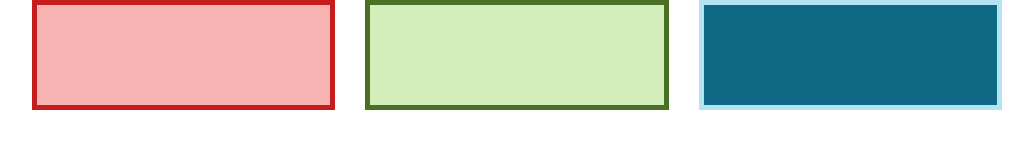
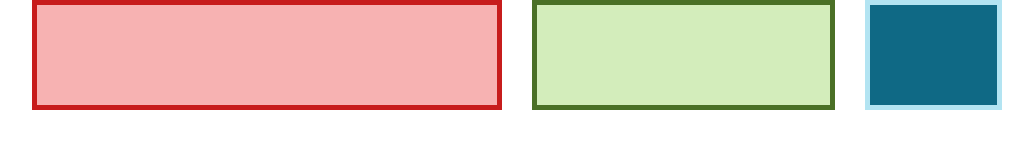
Before and after one commit to eunjoolee787/red-blue-green, a website: page index.html in a window 1280 px wide. Shown: the whole page, without its empty margins (123-1156 px from the left). Drawn offline with Linux system fonts and the light colour scheme.

Commit message:
corrected row & columns correctly

```diff
--- a/index.html
+++ b/index.html
@@ -10,62 +10,20 @@
 <body>
 
     <div class="row">
-      <div class="small-2 large-4 columns">
+      <div class="large-6 medium-12 small-6 columns">
          <div class="color_block" id="red">
          </div>
       </div>
 
-      <div class="small-4 large-4 columns">
+      <div class="large-4 medium-6 small-6 columns">
         <div class="color_block" id="green">
         </div>
       </div>
 
-      <div class="small-6 large-4 columns">
+      <div class="large-2 medium-6 small-12 columns">
         <div class="color_block" id="blue">
         </div>
       </div>
     </div>
-
-
-
-
-
-
-
-
-
-
-
-
-
-
-
-
-
-
-
-
-
-
-
-
-
-
-
-
-
-
-
-
-
-
-
-
-
-
-
-
-
-
 </body>
 </html>
```
